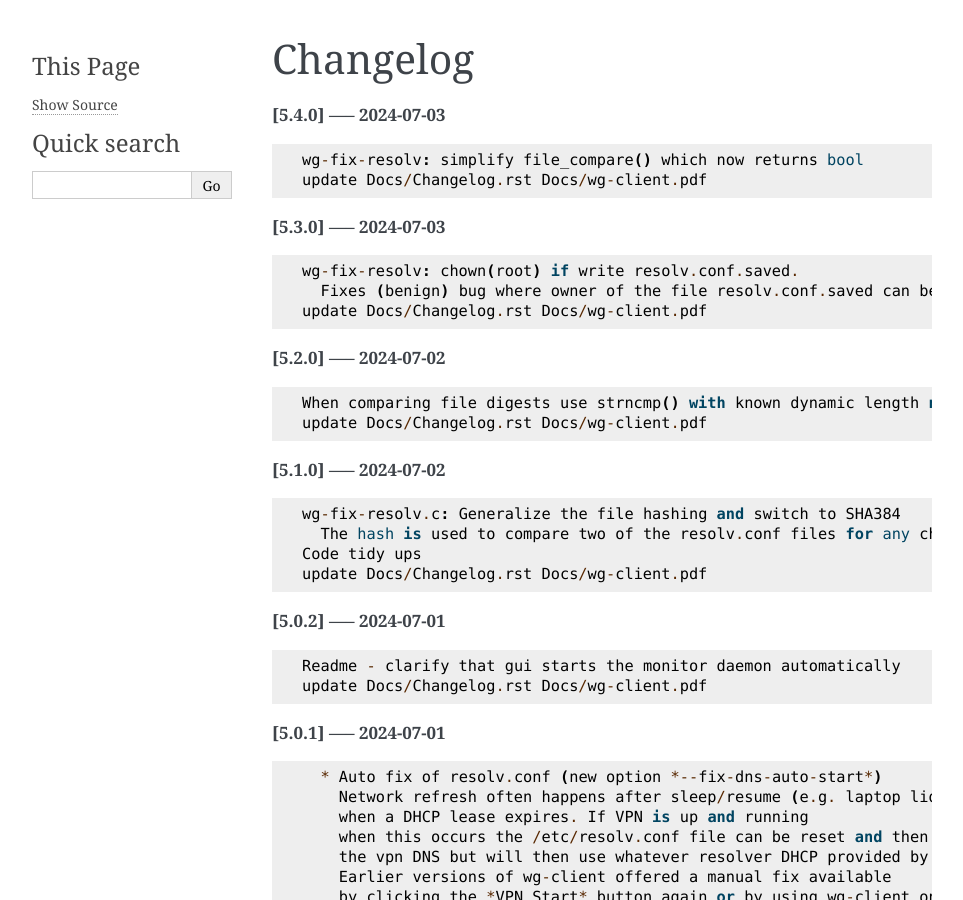
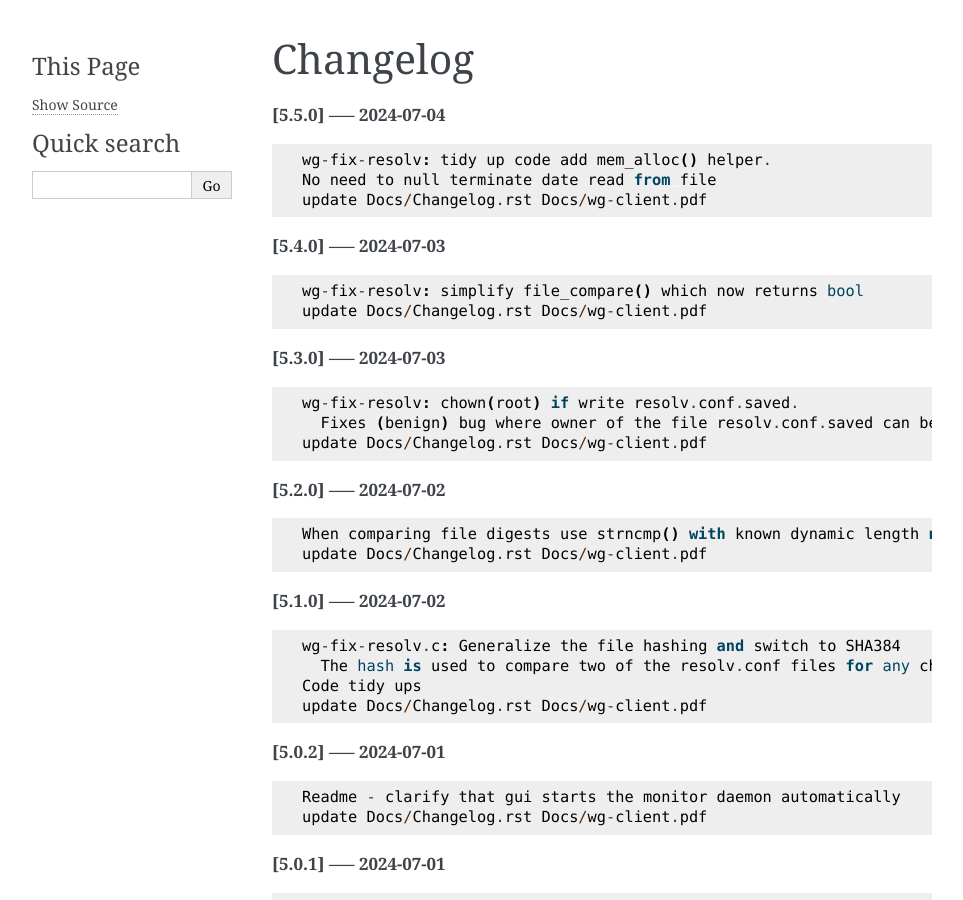
Before and after one commit to gene-git/wg-client, a Sphinx documentation site: the page built from Docs/Changelog.rst, in a window 1280 px wide and 900 px high. Shown: the whole window, without its empty margins (148-1111 px from the left). Built offline with Sphinx 7.4.7, drawn with Linux system fonts in a browser that asks for light colours.

Commit message:
update Docs/Changelog.rst Docs/wg-client.pdf

```diff
--- a/Docs/Changelog.rst
+++ b/Docs/Changelog.rst
@@ -1,5 +1,12 @@
 Changelog
 =========
+
+**[5.5.0] ----- 2024-07-04** ::
+
+	    wg-fix-resolv: tidy up code add mem_alloc() helper.
+	    No need to null terminate date read from file
+	    update Docs/Changelog.rst Docs/wg-client.pdf
+
 
 **[5.4.0] ----- 2024-07-03** ::
 
```
Also changed, not shown: 1 other file.
